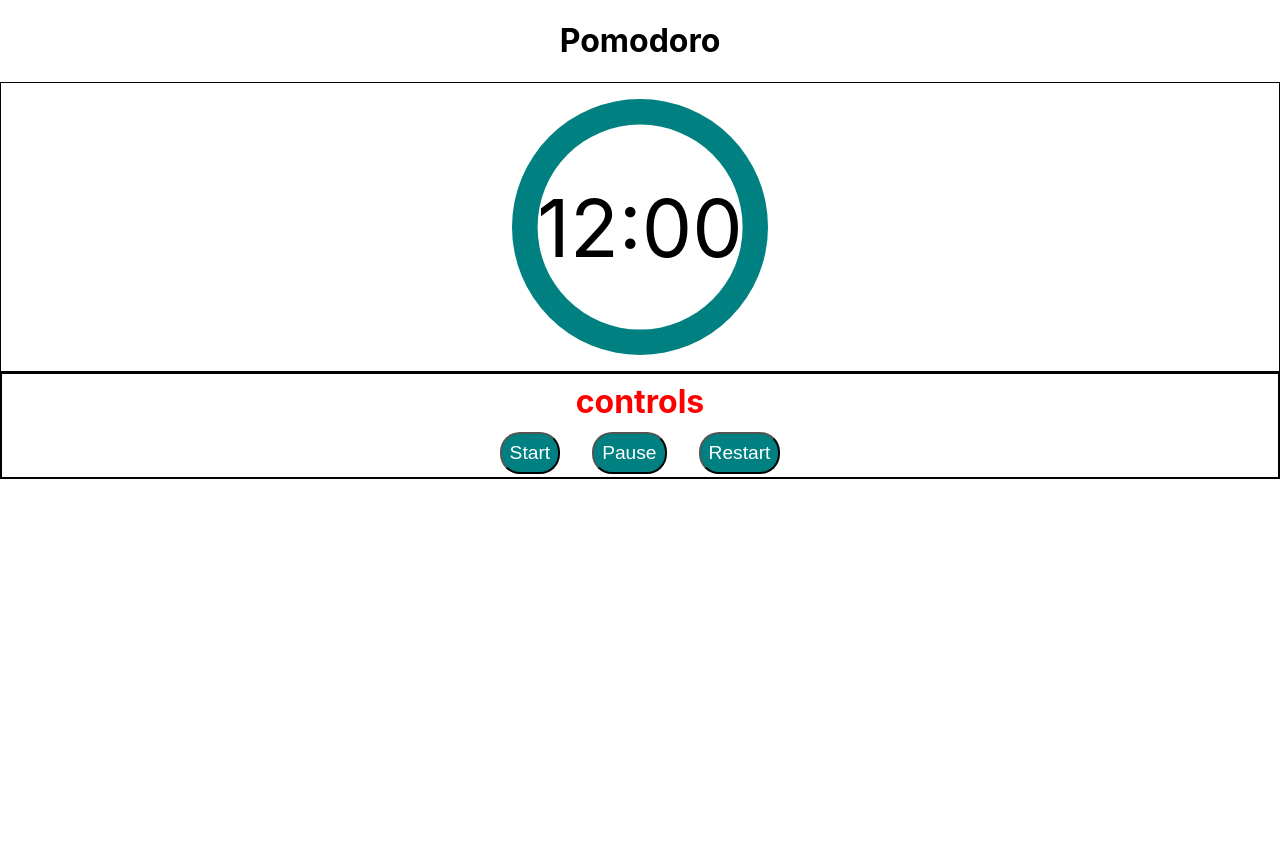
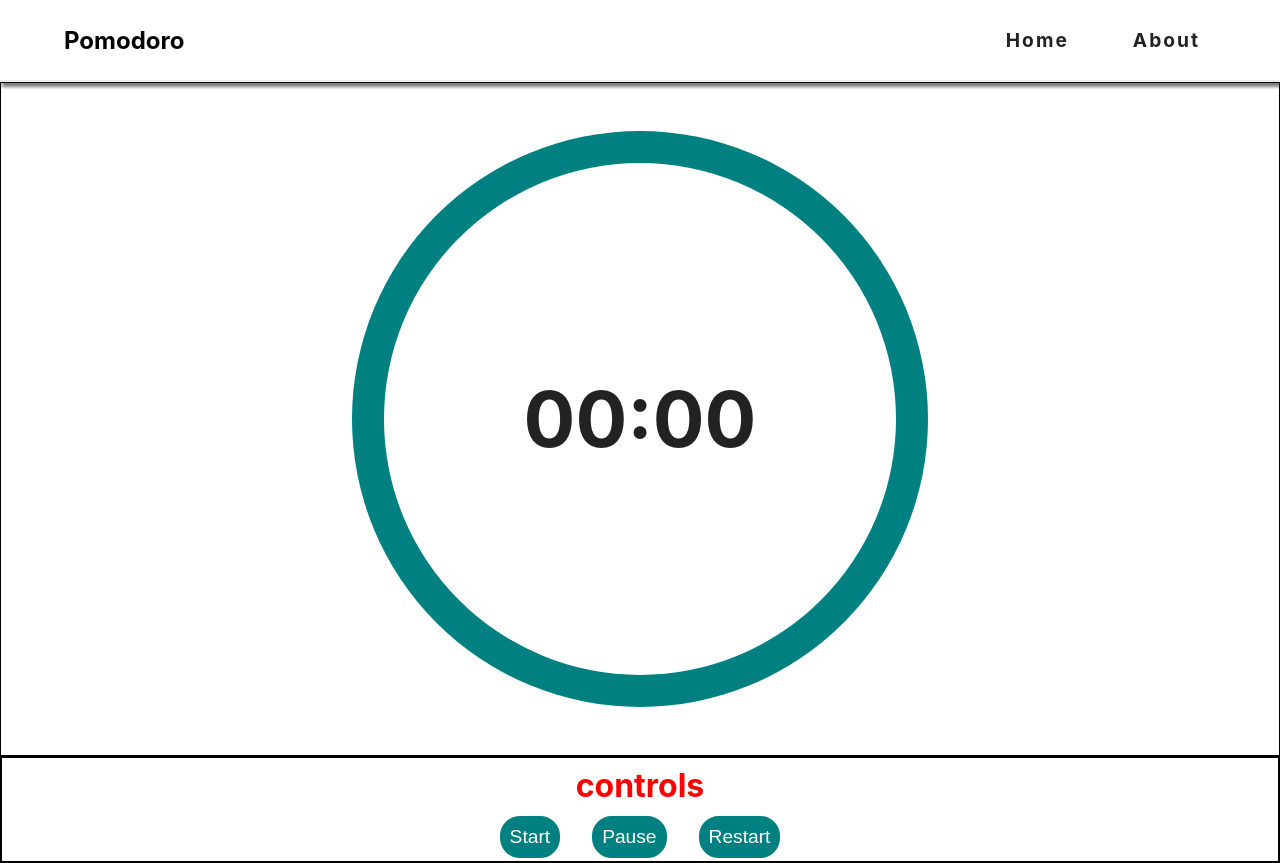
Before and after one commit to JMChurchill/Pomodoro-react-app, a React (Create React App) app in the folder pomodoro-timer/: page / in a window 1280 px wide. Before the commit the page ends 800 px from the top, so only its background shows below. Built offline with nearby package versions, Linux system fonts and the light colour scheme.

Commit message:
Sets time every second

```diff
--- a/pomodoro-timer/package.json
+++ b/pomodoro-timer/package.json
@@ -8,6 +8,7 @@
     "@testing-library/user-event": "^12.8.3",
     "react": "^17.0.2",
     "react-dom": "^17.0.2",
+    "react-router-dom": "^5.3.0",
     "react-scripts": "4.0.3",
     "web-vitals": "^1.1.2"
   },
--- a/pomodoro-timer/src/App.js
+++ b/pomodoro-timer/src/App.js
@@ -1,13 +1,30 @@
-import "./App.css";
-import ControlBar from "./Components/ControlBar";
-import Timer from "./Components/Timer";
+// import "./App.css";
+import React from "react";
+import { BrowserRouter as Router, Route, Switch } from "react-router-dom";
+// import pages
+import Home from "./pages/Home";
+import About from "./pages/About";
+import Error from "./pages/Error";
+// import components
+import Navbar from "./Components/Navbar";
 
 function App() {
   return (
     <div className="App">
-      <h1>Pomodoro</h1>
-      <Timer />
-      <ControlBar />
+      <Router>
+        <Navbar />
+        <Switch>
+          <Route exact path="/">
+            <Home />
+          </Route>
+          <Router exact path="/about">
+            <About />
+          </Router>
+          <Router exact path="*">
+            <Error />
+          </Router>
+        </Switch>
+      </Router>
     </div>
   );
 }
--- a/pomodoro-timer/src/Components/ControlBar.js
+++ b/pomodoro-timer/src/Components/ControlBar.js
@@ -1,17 +1,17 @@
 import React from "react";
-import PropTypes from "prop-types";
+// import PropTypes from "prop-types";
 
-const ControlBar = (props) => {
+const ControlBar = ({ startTimer, stopTimer, resetTimer }) => {
   return (
     <div className="control-bar">
       <h2>controls</h2>
-      <button>Start</button>
-      <button>Pause</button>
-      <button>Restart</button>
+      <button onClick={startTimer}>Start</button>
+      <button onClick={stopTimer}>Pause</button>
+      <button onClick={resetTimer}>Restart</button>
     </div>
   );
 };
 
-ControlBar.propTypes = {};
+// ControlBar.propTypes = {};
 
 export default ControlBar;
--- /dev/null
+++ b/pomodoro-timer/src/Components/Navbar.js
@@ -0,0 +1,22 @@
+import React from "react";
+import { Link } from "react-router-dom";
+
+const Navbar = () => {
+  return (
+    <nav className="navbar">
+      <div className="nav-center">
+        <h1>Pomodoro</h1>
+      </div>
+      <ul className="nav-links">
+        <ul>
+          <Link to="/">home</Link>
+        </ul>
+        <ul>
+          <Link to="/about">about</Link>
+        </ul>
+      </ul>
+    </nav>
+  );
+};
+
+export default Navbar;
--- a/pomodoro-timer/src/Components/Timer.js
+++ b/pomodoro-timer/src/Components/Timer.js
@@ -1,12 +1,18 @@
 import React from "react";
 
-const Timer = () => {
+const Timer = ({ time }) => {
+  // const theT = time;
+  let formattedTime;
+  if (time !== null) {
+    formattedTime = time.toLocaleTimeString();
+  }
   return (
     <section className="timer-section">
       <div className="outer-circle">
         <div className="inner-circle">
           <div className="timer">
-            <p>12:00</p>
+            {/* <p>{time.toLocaleTimeString()}</p> */}
+            <p>{formattedTime == null ? "00:00" : `${formattedTime}`}</p>
           </div>
         </div>
       </div>
--- a/pomodoro-timer/src/index.css
+++ b/pomodoro-timer/src/index.css
@@ -1,3 +1,34 @@
+/*
+======
+Variables
+======
+*/
+:root {
+  --primaryLightColor: #d4e6a5;
+  --primaryColor: teal;
+  --primaryDarkColor: #c02c03;
+  --mainWhite: #fff;
+  --offWhite: #f7f7f7;
+  --mainBackground: #f1f5f8;
+  --mainOverlay: rgba(35, 10, 36, 0.4);
+  --mainBlack: #222;
+  --mainGrey: #ececec;
+  --darkGrey: #afafaf;
+  --mainRed: #bd0303;
+  --mainTransition: all 0.3s linear;
+  --mainSpacing: 0.3rem;
+  --lightShadow: 2px 5px 3px 0px rgba(0, 0, 0, 0.5);
+  --darkShadow: 4px 10px 5px 0px rgba(0, 0, 0, 0.5);
+  --mainBorderRadius: 0.25rem;
+  --smallWidth: 85vw;
+  --maxWidth: 40rem;
+  --fullWidth: 1170px;
+}
+
+.App {
+  text-align: center;
+}
+
 body {
   margin: 0;
   font-family: -apple-system, BlinkMacSystemFont, "Segoe UI", "Roboto", "Oxygen",
@@ -11,7 +42,86 @@ code {
   font-family: source-code-pro, Menlo, Monaco, Consolas, "Courier New",
     monospace;
 }
+ul {
+  list-style-type: none;
+}
+a {
+  text-decoration: none;
+  color: var(--mainBlack);
+}
 
+/*
+======
+Buttons
+======
+*/
+.btn,
+.btn-white,
+.btn-primary {
+  text-transform: uppercase;
+  letter-spacing: var(--mainSpacing);
+  color: var(--primaryColor);
+  border: 2px solid var(--primaryColor);
+  padding: 0.45rem 0.8rem;
+  display: inline-block;
+  transition: var(--mainTransition);
+  cursor: pointer;
+  font-size: 0.8rem;
+  background: transparent;
+  border-radius: var(--mainBorderRadius);
+  display: inline-block;
+}
+.btn:hover {
+  background: var(--primaryColor);
+  color: var(--mainWhite);
+}
+
+/*
+======
+Navbar
+======
+*/
+.navbar {
+  background: var(--mainWhite);
+  height: 5rem;
+  display: flex;
+  align-items: center;
+  border-bottom: 2px solid var(--mainGrey);
+  box-shadow: var(--lightShadow);
+  padding: 0 5vw;
+}
+.nav-center {
+  display: flex;
+  justify-content: space-between;
+  align-items: center;
+  width: var(--smallWidth);
+  margin: 0 auto;
+  max-width: var(--fullWidth);
+}
+.nav-links {
+  display: flex;
+  align-items: center;
+}
+.nav-links a {
+  text-transform: capitalize;
+  display: inline-block;
+  font-weight: bold;
+  margin-right: 0.5rem;
+  /* font-weight: 400; */
+  letter-spacing: 2px;
+  font-size: 1.2rem;
+  padding: 0.25rem 0.5rem;
+  transition: var(--mainTransition);
+}
+.nav-links a:hover {
+  color: var(--primaryColor);
+}
+
+/*
+======
+Controlbar
+======
+*/
 .control-bar {
   border: solid black 2px;
   align-items: center;
@@ -23,28 +133,33 @@ code {
 }
 .control-bar button {
   font-size: 1.2rem;
-  background-color: teal;
+  background-color: var(--primaryColor);
   border-radius: 20px;
-  border: 2px solid Steal;
+  border: 2px solid var(--primaryColor);
   margin: 0.2rem 1rem;
   color: white;
   padding: 0.5rem;
+}
+
+.control-bar button:hover {
+  background-color: rgb(32, 212, 212);
+  border: 2px solid rgb(32, 212, 212);
 }
 
 .timer-section {
   border: black 1px solid;
   padding: 1rem;
   position: relative;
-  height: 20vw;
+  height: 50vw;
   /* display: flex;
   justify-content: center;
   align-items: center; */
 }
 
 .outer-circle {
-  height: 20vw;
-  width: 20vw;
-  background-color: teal;
+  height: 45vw;
+  width: 45vw;
+  background-color: var(--primaryColor);
   border-radius: 50%;
   /* display: inline-block; */
   /* Center vertically and horizontally */
@@ -55,8 +170,8 @@ code {
 }
 
 .inner-circle {
-  height: 16vw;
-  width: 16vw;
+  height: 40vw;
+  width: 40vw;
   background-color: white;
   border-radius: 50%;
   /* margin: auto; */
@@ -71,16 +186,45 @@ code {
   margin: auto;
   align-items: center;
   justify-content: center;
-
-  /* display: inline-block; */
-  /* position: absolute;
-  top: 50%;
-  left: 50%;
-  -ms-transform: translate(-50%, -50%);
-  transform: translate(-50%, -50%); */
 }
 
 .timer p {
-  color: black;
-  font-size: 5rem;
+  color: var(--mainBlack);
+  font-size: 6vw;
+  font-weight: bold;
 }
+@media screen and (max-width: 576px) {
+  .control-bar h2 {
+    /* margin: 0.5rem 0;
+  font-size: 2rem; */
+    color: blue;
+  }
+
+  .timer-section {
+    border: black 1px solid;
+    padding: 1rem;
+    position: relative;
+    height: 80vw;
+    /* display: flex;
+  justify-content: center;
+  align-items: center; */
+  }
+
+  .outer-circle {
+    height: 80vw;
+    width: 80vw;
+    /* display: inline-block; */
+    /* Center vertically and horizontally */
+  }
+
+  .inner-circle {
+    height: 65vw;
+    width: 65vw;
+    /* margin: auto; */
+  }
+
+  .timer p {
+    font-size: 15vw;
+    /* font-weight: bold; */
+  }
+}
--- /dev/null
+++ b/pomodoro-timer/src/pages/About.js
@@ -0,0 +1,15 @@
+import React from "react";
+
+const About = () => {
+  return (
+    <section>
+      <h1>about</h1>
+      <p>
+        Lorem ipsum dolor sit amet consectetur, adipisicing elit. Sed libero quo
+        fugiat neque magni voluptates similique sequi suscipit fugit nisi.
+      </p>
+    </section>
+  );
+};
+
+export default About;
--- /dev/null
+++ b/pomodoro-timer/src/pages/Error.js
@@ -0,0 +1,17 @@
+import React from "react";
+import { Link } from "react-router-dom";
+
+const Error = () => {
+  return (
+    <section>
+      <div className="error-container">
+        <h1>Oops! You've got lost</h1>
+        <Link to="/" className="btn btn-primary">
+          back home
+        </Link>
+      </div>
+    </section>
+  );
+};
+
+export default Error;
--- /dev/null
+++ b/pomodoro-timer/src/pages/Home.js
@@ -0,0 +1,75 @@
+import React, { useState } from "react";
+
+// import components
+import ControlBar from "../Components/ControlBar";
+import Timer from "../Components/Timer";
+// import Navbar from "./Components/Navbar";
+
+const Home = () => {
+  const [isStarted, setIsStarted] = useState(false);
+  const [time, setTime] = useState(null);
+  const [interval, setSInterval] = useState(null);
+  let clock, offset;
+
+  const myTimer = () => {
+    console.log(isStarted);
+    console.log("timeUpdate");
+    setTime(() => new Date());
+    console.log(time);
+  };
+  // // default options
+  // var options = options || {};
+  // options.delay = options.delay || 1;
+
+  const startTimer = () => {
+    // console.log(isStarted);
+    if (!isStarted) {
+      setSInterval(setInterval(myTimer, 1000));
+      console.log(`interval: ${interval}`);
+
+      console.log("timer started");
+      setIsStarted(true);
+      console.log(isStarted);
+    }
+  };
+
+  const stopTimer = () => {
+    if (isStarted) {
+      console.log("timer stopped");
+      console.log(interval);
+      setSInterval(clearInterval(interval));
+      // clearInterval(interval);
+      console.log(interval);
+      setIsStarted(false);
+      //   console.log(isStarted);
+    }
+  };
+
+  const resetTimer = () => {
+    console.log("timer reset");
+    setSInterval(clearInterval(interval));
+    setTime(null);
+    setIsStarted(false);
+  };
+
+  React.useEffect(() => {
+    // setTime(() => Date.now());
+    // setTime(time - new Date());
+    // clock / 1000;
+    // interval = setInterval(myTimer, 1000);
+    // console.log(time);
+  }, []);
+
+  return (
+    <main>
+      <Timer time={time} />
+      <ControlBar
+        startTimer={startTimer}
+        stopTimer={stopTimer}
+        resetTimer={resetTimer}
+      />
+    </main>
+  );
+};
+
+export default Home;
```
Also changed, not shown: 1 other file (tests, documents, lock files or other folders).
